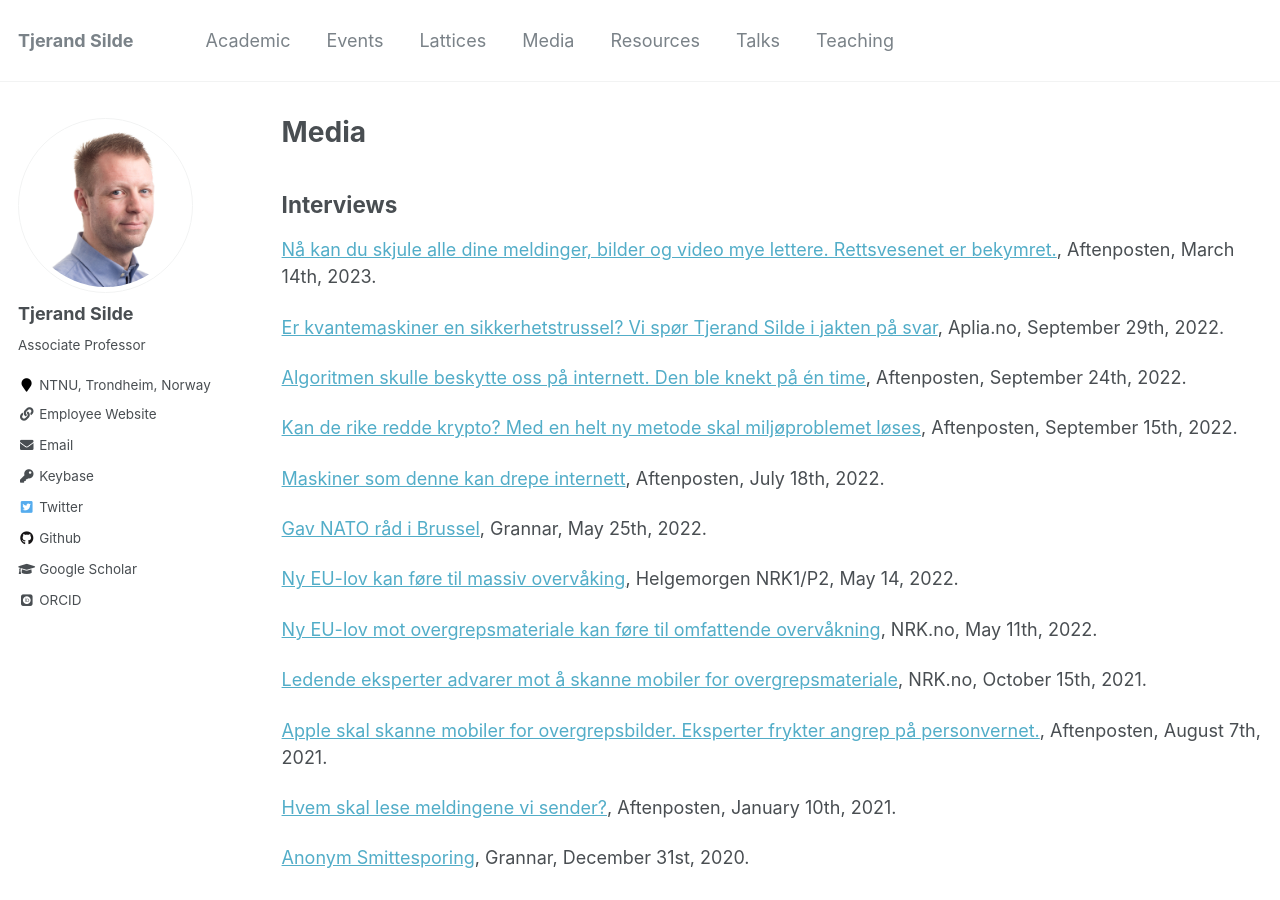
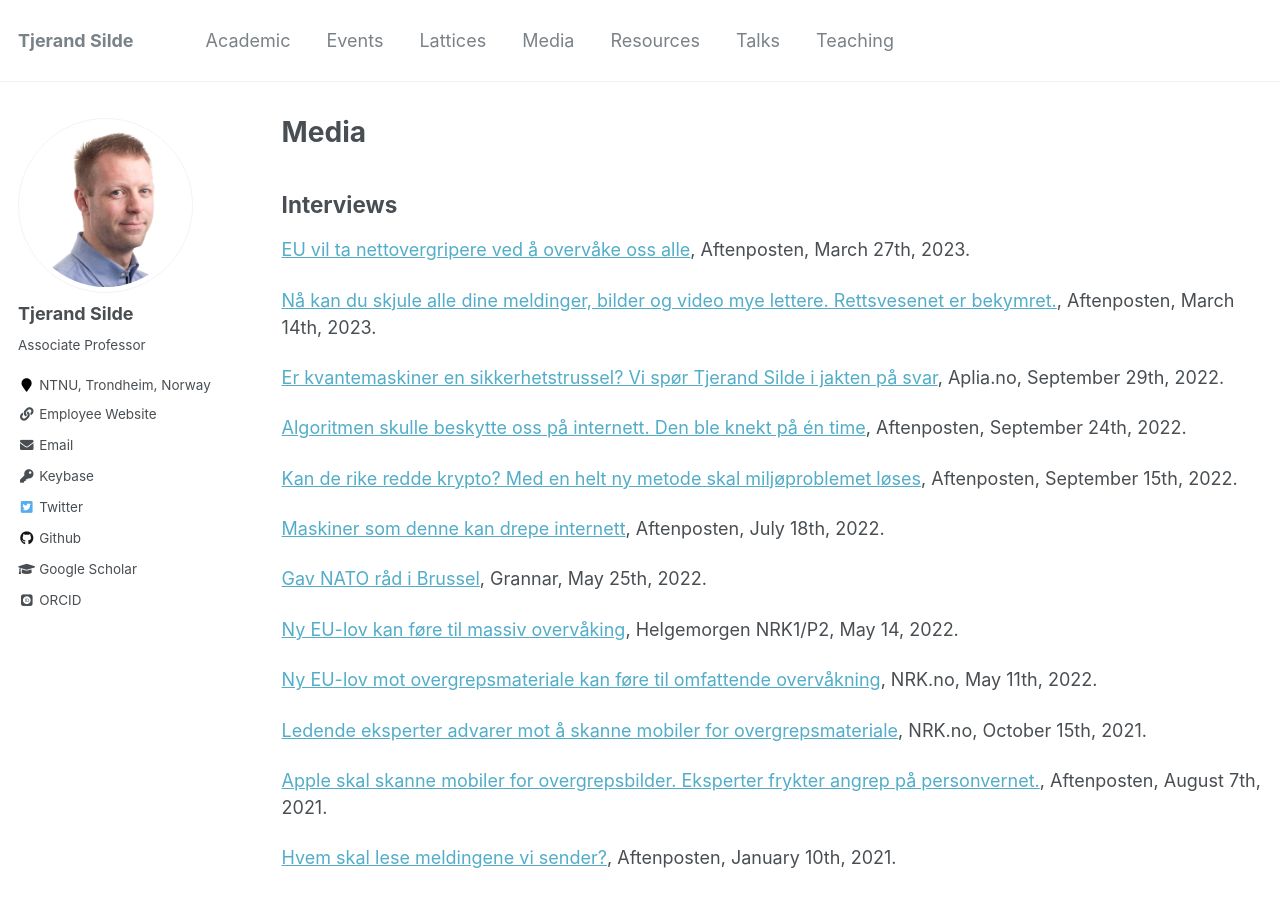
Before and after one commit to tjesi/tjesi.github.io, a Jekyll site: the page built from _pages/media.md, in a window 1280 px wide and 900 px high. Built offline with Jekyll 4.4.1, drawn with Linux system fonts in a browser that asks for light colours; some web fonts are replaced.

Commit message:
Update media.md

```diff
--- a/_pages/media.md
+++ b/_pages/media.md
@@ -6,6 +6,8 @@ author_profile: true
 ---
 
 ## Interviews
+
+[EU vil ta nettovergripere ved å overvåke oss alle](https://www.aftenposten.no/kultur/i/q1QK10/eu-vil-ta-nettovergripere-ved-aa-overvaake-oss-alle), Aftenposten, March 27th, 2023.
 
 [Nå kan du skjule alle dine meldinger, bilder og video mye lettere. Rettsvesenet er bekymret.](https://www.aftenposten.no/kultur/i/xg56nR/naa-kan-du-skjule-alle-dine-meldinger-bilder-og-video-mye-lettere-rettsvesenet-er-bekymret), Aftenposten, March 14th, 2023.
 
```
